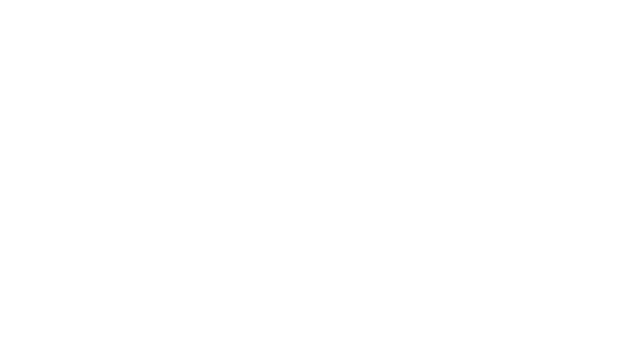
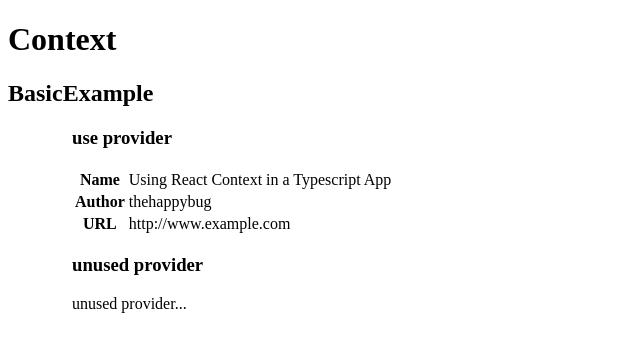
Before and after one commit to sinsky/react-context-training, a React (Vite) app: page / in a window 1280 px wide. Shown: the top 352 px of the page, without its empty margins (0-640 px from the left). Built offline with nearby package versions, Linux system fonts and the light colour scheme.

Commit message:
create basic example

```diff
--- a/src/App.tsx
+++ b/src/App.tsx
@@ -1,10 +1,54 @@
-import { useState } from "react";
+import { useContext, useState } from "react";
+import { AppContextInterface, AppCtx } from "../util/context";
+
+const SubItem = () => {
+  const appContext = useContext(AppCtx);
+  return (
+    <div>
+      {appContext ? (
+        <table>
+          <tbody>
+            <tr>
+              <th>Name</th>
+              <td>{appContext.name}</td>
+            </tr>
+            <tr>
+              <th>Author</th>
+              <td>{appContext.author}</td>
+            </tr>
+            <tr>
+              <th>URL</th>
+              <td>{appContext.url}</td>
+            </tr>
+          </tbody>
+        </table>
+      ) : (
+        <p>unused provider...</p>
+      )}
+    </div>
+  );
+};
+
+const sampleAppContext: AppContextInterface = {
+  name: "Using React Context in a Typescript App",
+  author: "thehappybug",
+  url: "http://www.example.com",
+};
 
 function App() {
-  const [count, setCount] = useState(0);
-
   return (
-    <div className="App"></div>
+    <div className="App">
+      <h1>Context</h1>
+      <h2>BasicExample</h2>
+      <div style={{marginLeft: "4rem"}}>
+        <h3>use provider</h3>
+        <AppCtx.Provider value={sampleAppContext}>
+          <SubItem />
+        </AppCtx.Provider>
+        <h3>unused provider</h3>
+        <SubItem />
+      </div>
+    </div>
   );
 }
 
--- /dev/null
+++ b/util/context.ts
@@ -0,0 +1,9 @@
+import { createContext } from "react";
+
+export interface AppContextInterface {
+  name: string;
+  author: string;
+  url: string;
+}
+
+export const AppCtx = createContext<AppContextInterface | null>(null);
```
